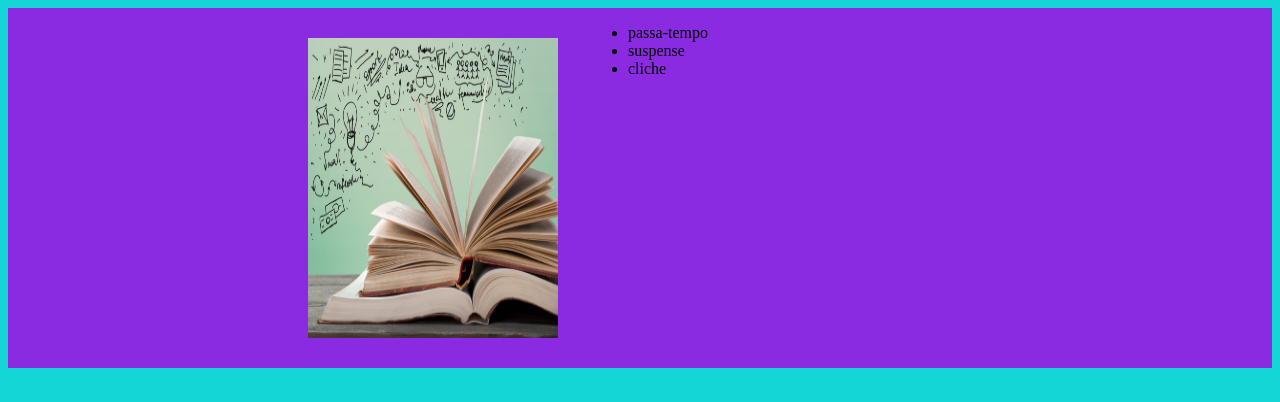
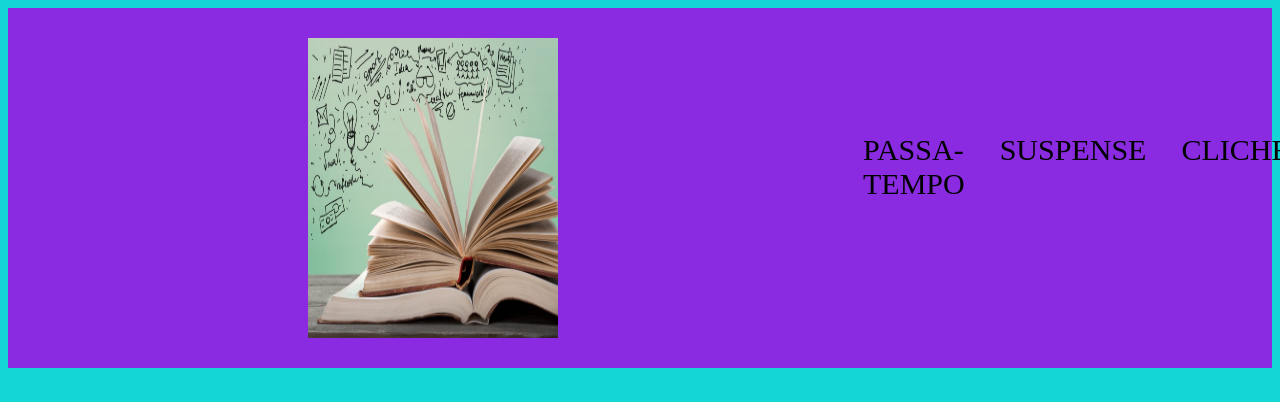
Before and after one commit to aninhahh/avaliacao_02, a plain HTML site: page index.html in a window 1280 px wide. Shown: the top 402 px of the page. Drawn offline with Linux system fonts and the light colour scheme.

Commit message:
Add files via upload

```diff
--- a/index.html
+++ b/index.html
@@ -11,8 +11,8 @@
         <img src="conhecimento.jpg" alt="">
         <ul class="listacabecalho">
             <li class="itemlistacabecalho">passa-tempo</li>
-            <li class="intemlistacabecalho">suspense</li>
-            <li class="intemlistacabecalho">cliche</li>
+            <li class="itemlistacabecalho">suspense</li>
+            <li class="itemlistacabecalho">cliche</li>
            </ul>
 
     </header>
--- a/style.css
+++ b/style.css
@@ -25,7 +25,19 @@ img{
     background-color: blueviolet;
     display: flex;
 }
-.logoing{
-    width: 130px;
+.logoimg{
+    width: 120px;
     margin-left: 200px;
 }
+.listacabecalho{
+    display: flex;
+    margin-left: 200px;
+    margin-top: 125px;
+}
+.itemlistacabecalho{
+    list-style: none;
+    text-transform: uppercase;
+    color: black;
+    font-size: 30px;
+    padding-left: 35px;
+}
```
